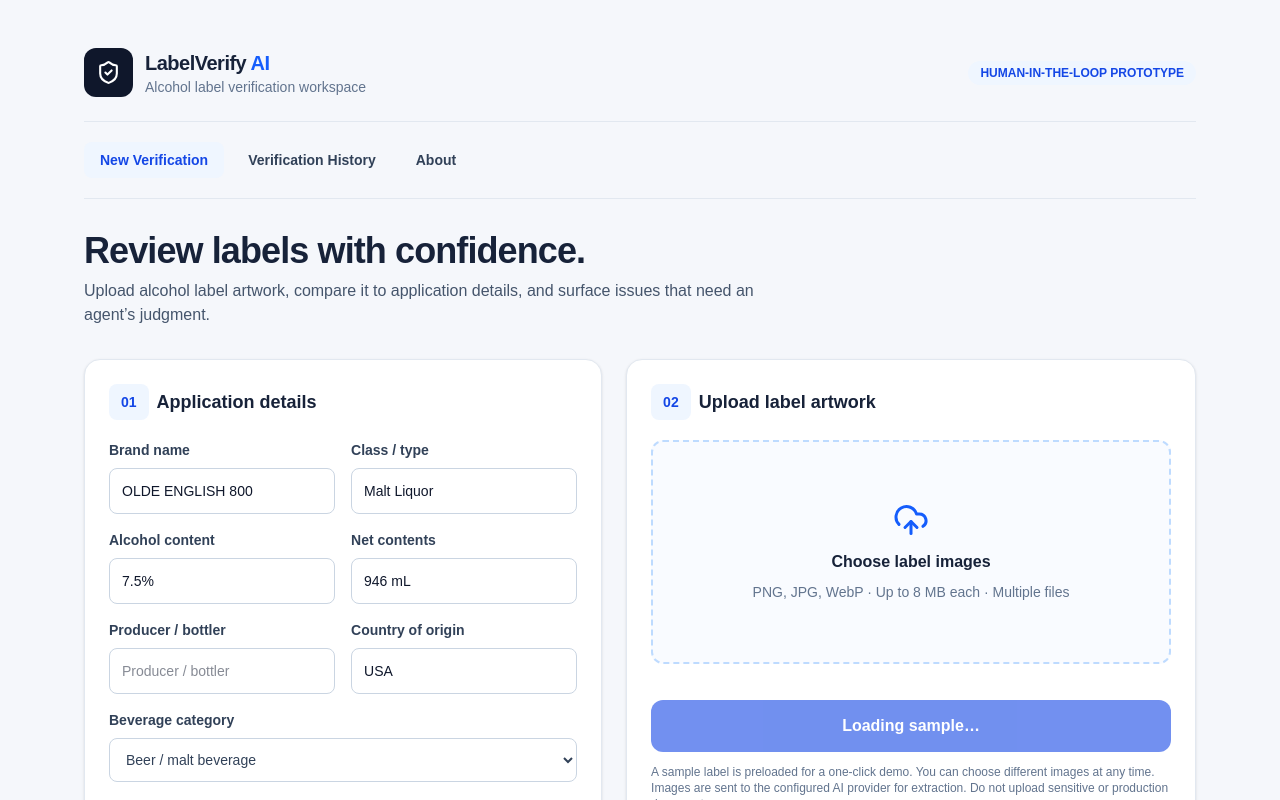
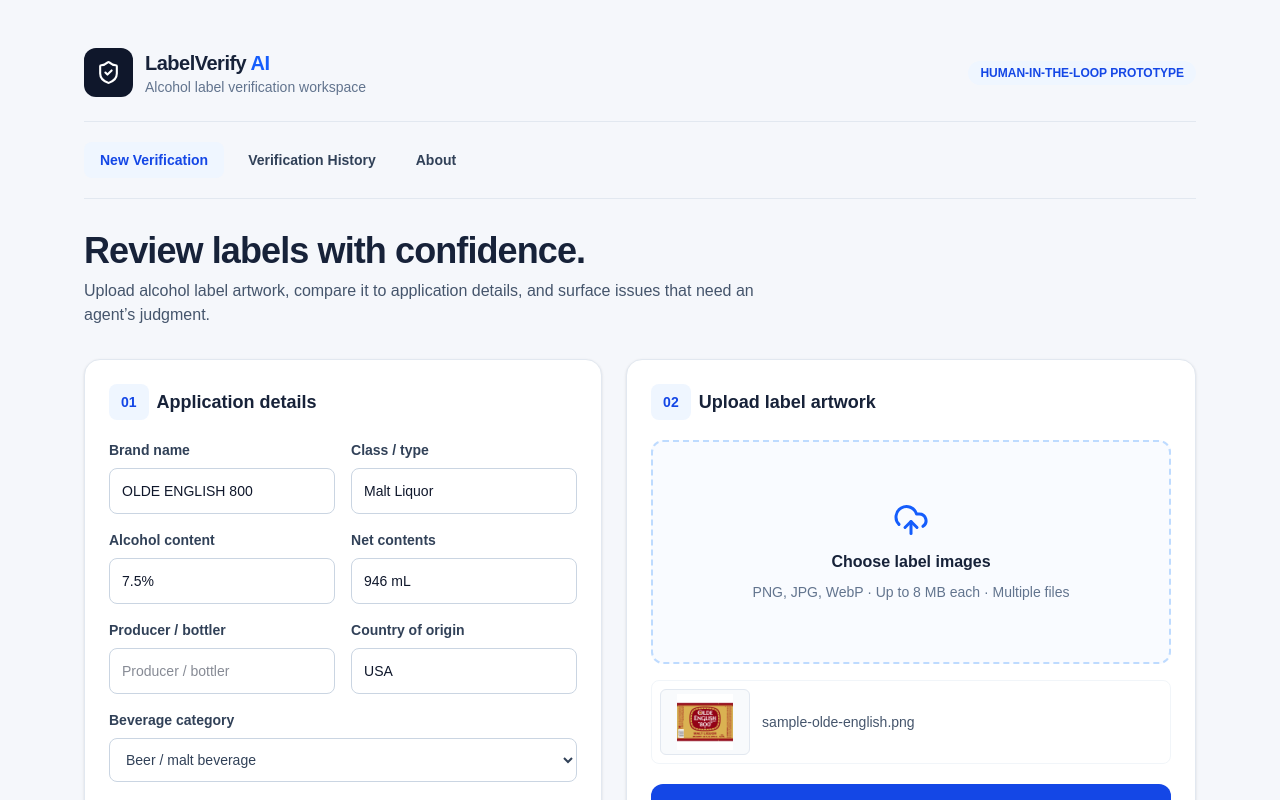
Before and after one commit to scottjames99/labelverify-ai, a Next.js app: page / in a window 1280 px wide. Shown: the top 800 px of the page. Built offline with nearby package versions, Linux system fonts and the light colour scheme.

Commit message:
Use uploaded original Olde English PNG for one-click sample instead of recreated SVG

```diff
--- a/src/app/page.tsx
+++ b/src/app/page.tsx
@@ -18,7 +18,7 @@
  useEffect(()=>{if(!savedImage){setSavedPreview(undefined);return;}const url=URL.createObjectURL(savedImage);setSavedPreview(url);return()=>URL.revokeObjectURL(url);},[savedImage]);
  useEffect(()=>{const urls=files.map(file=>URL.createObjectURL(file));setPreviewUrls(urls);return()=>urls.forEach(url=>URL.revokeObjectURL(url));},[files]);
  useEffect(()=>{if(!previewOpen)return;const onKeyDown=(event:KeyboardEvent)=>{if(event.key==="Escape")setPreviewOpen(null);};window.addEventListener("keydown",onKeyDown);return()=>window.removeEventListener("keydown",onKeyDown);},[previewOpen]);
- useEffect(()=>{let cancelled=false;const image=new Image();image.onload=()=>{const canvas=document.createElement("canvas");canvas.width=image.naturalWidth;canvas.height=image.naturalHeight;const context=canvas.getContext("2d");if(!context){setSampleLoading(false);return;}context.drawImage(image,0,0);canvas.toBlob(blob=>{if(!cancelled&&blob)setFiles(existing=>existing.length?existing:[new File([blob],"sample-olde-english.png",{type:"image/png"})]);if(!cancelled)setSampleLoading(false);},"image/png");};image.onerror=()=>{if(!cancelled)setSampleLoading(false);};image.src="/sample-olde-english.svg";return()=>{cancelled=true;};},[]);
+ useEffect(()=>{let cancelled=false;(async()=>{try{const response=await fetch("/oe-800.png");if(!response.ok)throw new Error("Sample artwork could not be loaded");const blob=await response.blob();if(!cancelled)setFiles(existing=>existing.length?existing:[new File([blob],"sample-olde-english.png",{type:"image/png"})]);}catch(error){console.error("Unable to preload sample artwork",error);}finally{if(!cancelled)setSampleLoading(false);}})();return()=>{cancelled=true;};},[]);
  const update=(key:keyof typeof defaults,value:string)=>setApp(p=>({...p,[key]:value}));
  function openSaved(entry:HistoryEntry){setPreviewOpen(null);setSavedImage(entry.image);setApp({...entry.application,beverage:entry.application.beverage as typeof defaults.beverage});setResults([entry.result]);setActive(0);setViewingSaved(true);document.getElementById("verification-results")?.scrollIntoView({behavior:"smooth"});}
  function newVerification(){setPreviewOpen(null);setSavedImage(undefined);setResults([]);setFiles([]);setActive(0);setViewingSaved(false);setError("");document.getElementById("new-verification")?.scrollIntoView({behavior:"smooth"});}
```
